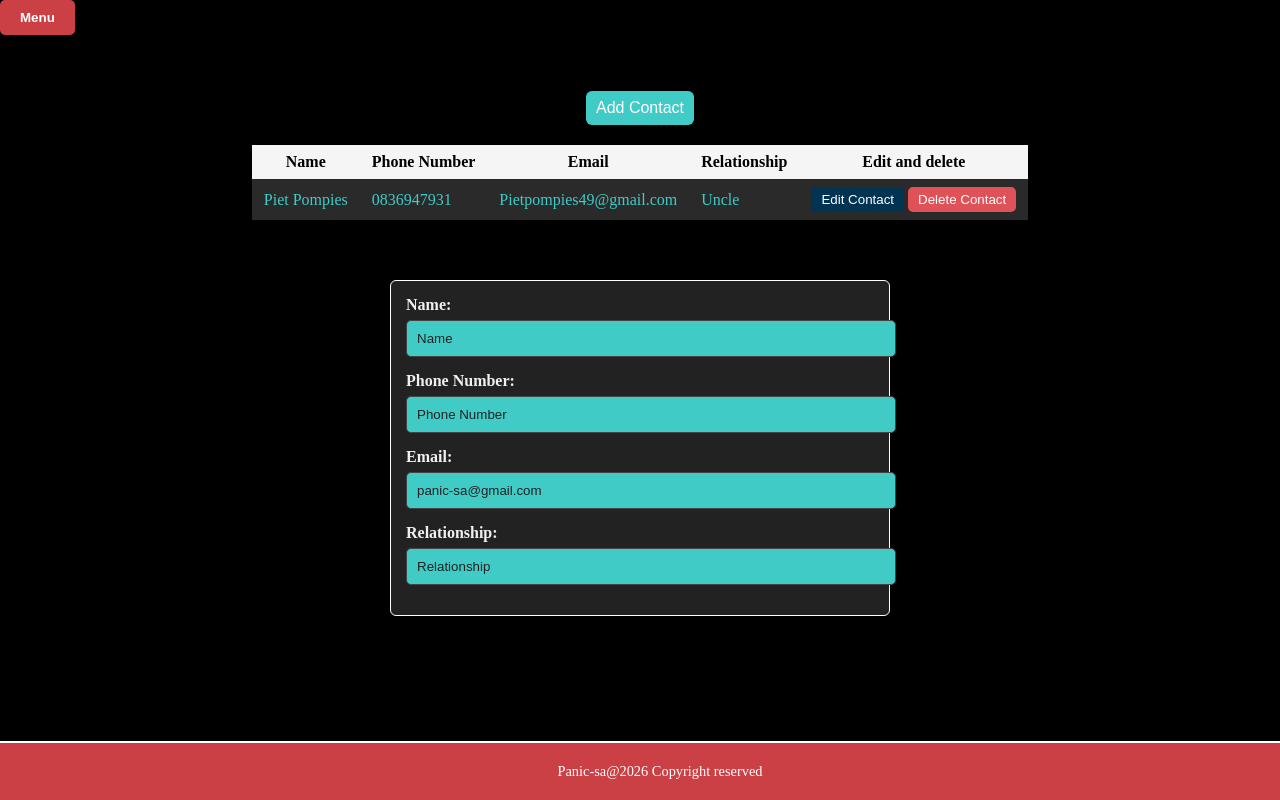
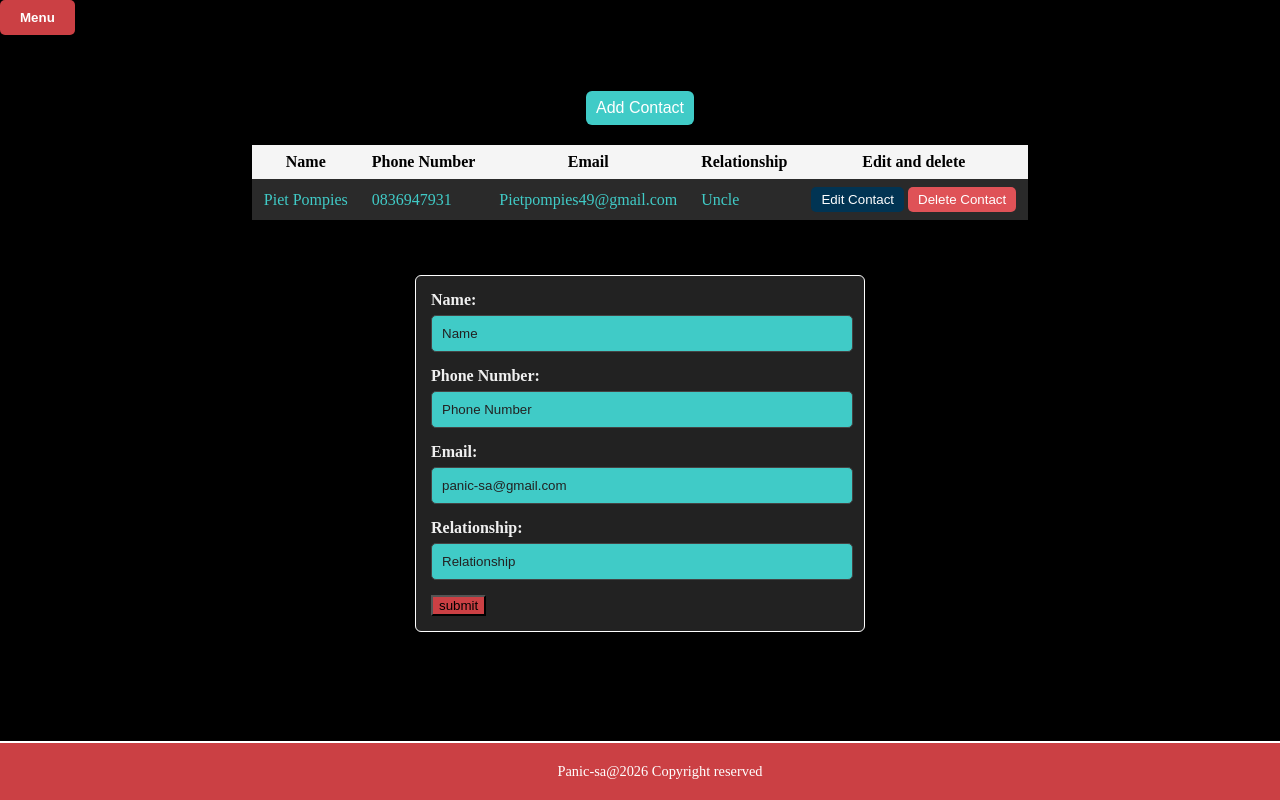
Before and after one commit to gss-ctu-g3/Panic-SA, a plain HTML site: page fontend/public/contacts.html in a window 1280 px wide. Both pictures are taken after a click on the button "Add Contact". Drawn offline with Linux system fonts and the light colour scheme.

Commit message:
Added javascript for the sos button to give a alert,added external javascript
Signed-off-by: Michelleputter <69387882+Michelleputter@users.noreply.github.com>

```diff
--- a/fontend/public/contacts.html
+++ b/fontend/public/contacts.html
@@ -59,7 +59,7 @@
     <input type="email" id="email" placeholder="panic-sa@gmail.com">
   <label for="relationship">Relationship:</label>
     <input type="text" placeholder="Relationship">
-
+  <button type="submit-button" class="submit-button">submit</button>
 </form>
   </div>
 
@@ -71,19 +71,6 @@
       Panic-sa@2026 Copyright reserved
   </footer>
 
-  <script>
-  const menu = document.getElementById('menu');
-    const  nav_links = document.getElementById('nav-links');
-    menu.addEventListener('click', function() {
-    nav_links.classList.toggle('nav-hidden')
-    });
-
-//add contact button
-    const add_button =document.getElementById('add-button');
-    const add_contact = document.getElementById('add-contact');
-    add_button.addEventListener('click', function() {
-    add_contact.classList.toggle('show-form')
-    });
-    </script>
+ <script src="js/contacts.js"></script>
 </body>
 </html>
--- a/fontend/public/css/contacts.css
+++ b/fontend/public/css/contacts.css
@@ -14,6 +14,12 @@ html,body {
     margin: 0px;
     padding: 0px;
     height: 100vh;
+}
+
+/*menu styling*/
+#nav-container {
+  position: relative;
+  font-family: 'Gill Sans', 'Gill Sans MT', Calibri, 'Trebuchet MS', sans-serif;
 }
 
 /*menu styling*/
@@ -140,7 +146,7 @@ th {
 }
 
     /* Footer*/
-    .bottom-footer {
+      .bottom-footer {
       position: fixed;
       background-color:#cb4044;
       color: #ffffff;
@@ -201,6 +207,7 @@ th {
 
  #add-contact.show-form {
     display: block;
+    margin-bottom: 80px;
     margin-top: 20px;
     padding: 15px;
     border: 1px solid #ffffff;
@@ -208,13 +215,26 @@ th {
     background-color: #222;
  }
 
+
+label {
+  display: block;
+  margin-bottom: 5px;
+  font-weight: bold;
+}
+
+input {
+  width: 100%;
+  max-width: 400px;
+}
+
 .contact-form {
-  max-width: 500px;
+  overflow: hidden;
+  max-width: 480px;
   margin: 20px auto;
-  padding: 20px;
-
+  padding: 15px;
   border-radius: 8px;
   box-shadow: 0 4px 10px rgba(0,0,0,0.4);
+  box-sizing: border-box;
   color: #f0f0f0;
 }
 
@@ -243,6 +263,7 @@ th {
   background-color: #cb4044;
 }
 
- .submit {
-    display: none;
+ .submit-button {
+    background-color: #cb4044;
+    color: #000000;
  }
--- a/fontend/public/js/admin.js
+++ b/fontend/public/js/admin.js
@@ -0,0 +1,6 @@
+    //menu
+    const menu = document.getElementById('menu');
+    const nav_links = document.getElementById('nav-links');
+    menu.addEventListener('click', function() {
+    nav_links.classList.toggle('nav-hidden')
+    });
--- a/fontend/public/js/contacts.js
+++ b/fontend/public/js/contacts.js
@@ -0,0 +1,13 @@
+//menu
+const menu = document.getElementById('menu');
+    const  nav_links = document.getElementById('nav-links');
+    menu.addEventListener('click', function() {
+    nav_links.classList.toggle('nav-hidden')
+    });
+
+//add contact button
+    const add_button =document.getElementById('add-button');
+    const add_contact = document.getElementById('add-contact');
+    add_button.addEventListener('click', function() {
+    add_contact.classList.toggle('show-form')
+    });
--- a/fontend/public/js/history.js
+++ b/fontend/public/js/history.js
@@ -0,0 +1,6 @@
+//menu
+    const menu = document.getElementById('menu');
+    const  nav_links = document.getElementById('nav-links');
+    menu.addEventListener('click', function() {
+    nav_links.classList.toggle('nav-hidden')
+    });
--- a/fontend/public/js/notifications.js
+++ b/fontend/public/js/notifications.js
@@ -0,0 +1,6 @@
+//menu
+    const menu = document.getElementById('menu');
+    const  nav_links = document.getElementById('nav-links');
+    menu.addEventListener('click', function() {
+    nav_links.classList.toggle('nav-hidden')
+    });
```
Also changed, not shown: fontend/public/admin.html (+2 -7 lines), fontend/public/history.html (+2 -7 lines), fontend/public/index.html (+3 -8 lines), fontend/public/js/panic.js (+12 -0 lines), fontend/public/notifications.html (+2 -7 lines).
